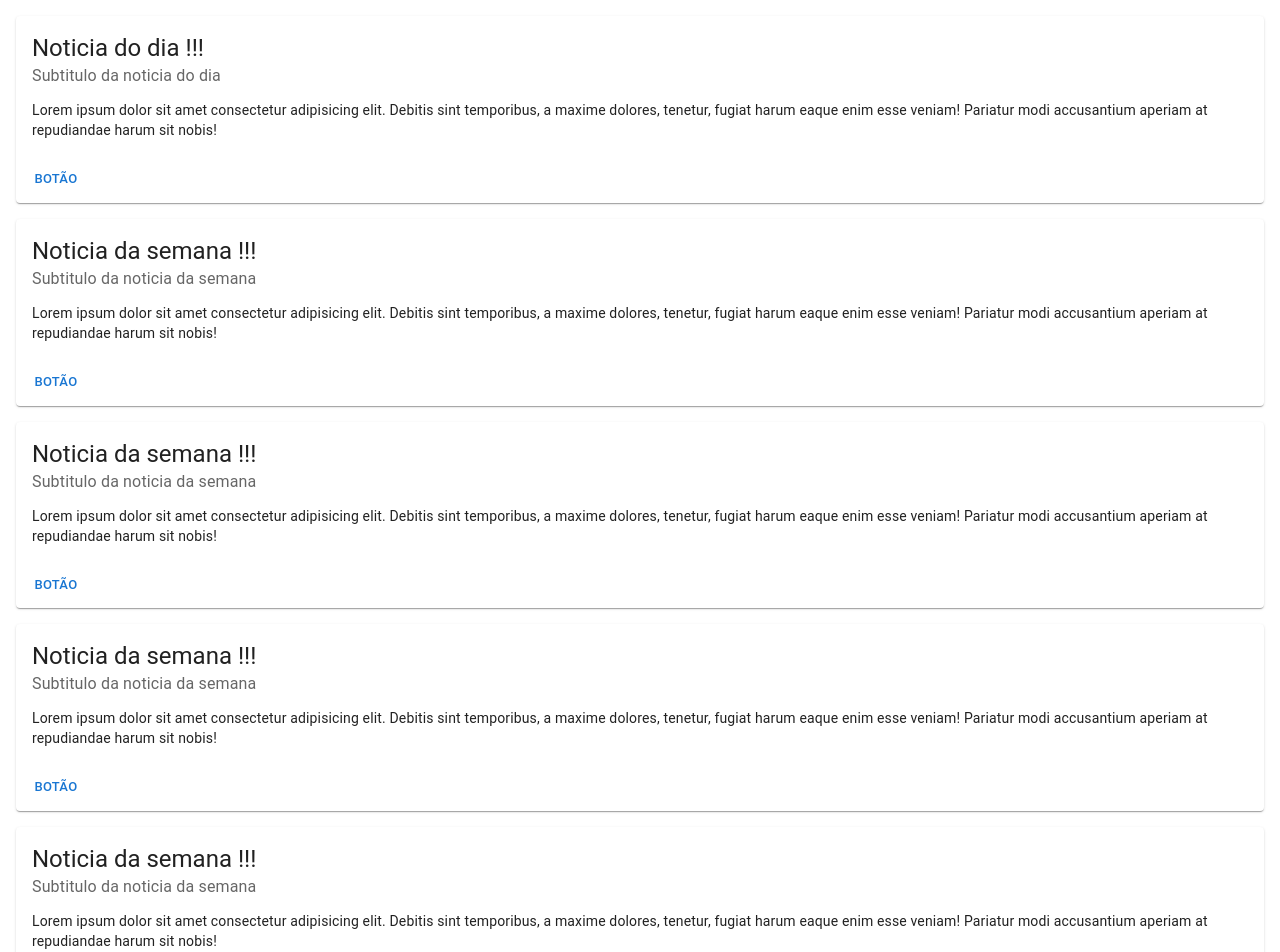
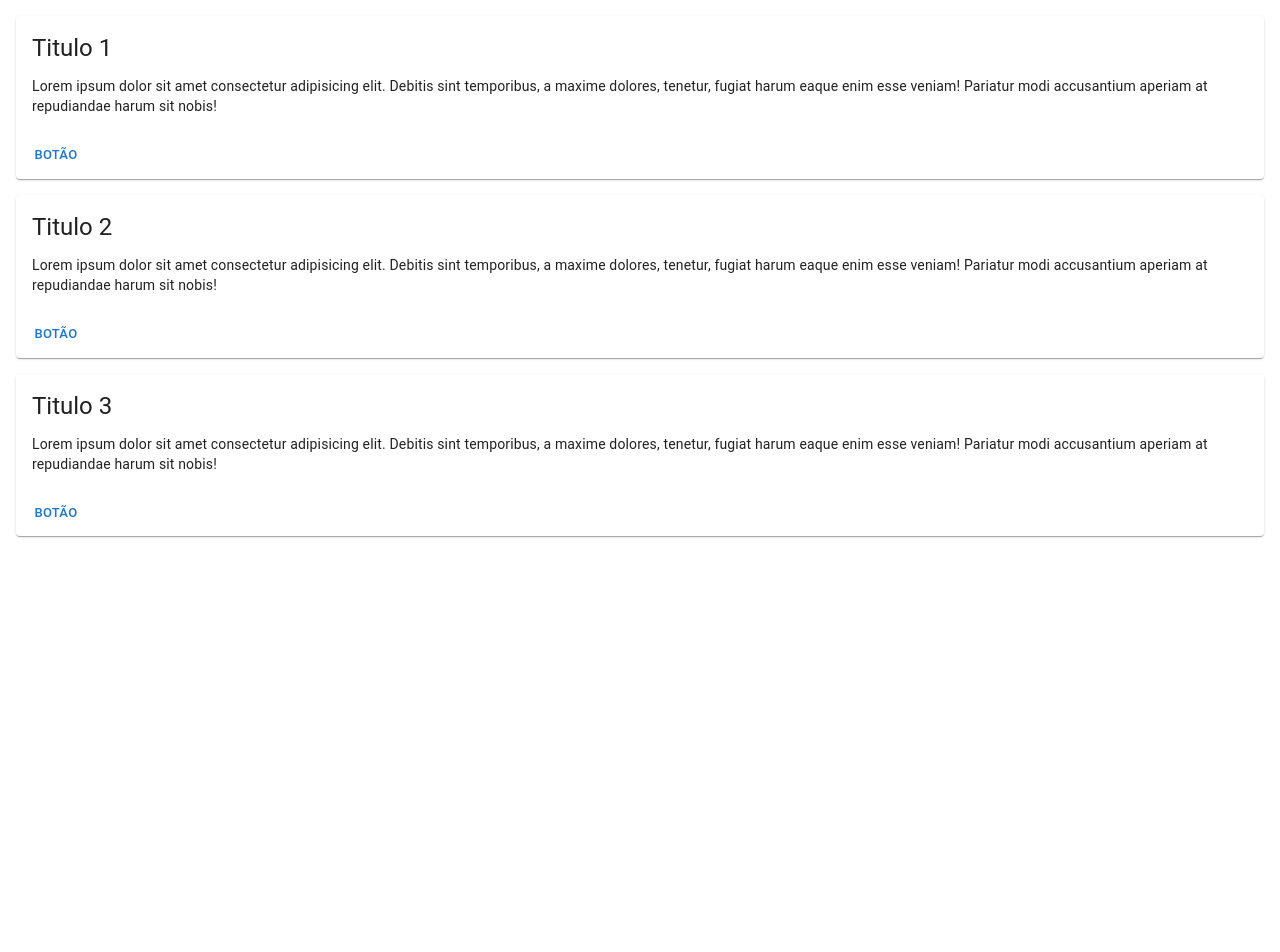
Before and after one commit to ravifel/curso-react-js, a React (Create React App) app: page / in a window 1280 px wide. Shown: the top 952 px of the page. After the commit the page ends 800 px from the top, so only its background shows below. Built offline with nearby package versions, Linux system fonts and the light colour scheme.

Commit message:
usando Array para exibição de cards

```diff
--- a/src/App.js
+++ b/src/App.js
@@ -3,19 +3,13 @@
 import Item from "./Item";
 
 function App() {
-
-  function consoleTeste() {
-    console.log("foi !!!")
-  }
+  var news = ["Titulo 1", "Titulo 2", "Titulo 3", "Titulo 4"];
 
   return (
     <div>
-      <Item titulo="Noticia do dia !!!" subTitulo="Subtitulo da noticia do dia" funcaoBotao={consoleTeste}/>
-      <Item titulo="Noticia da semana !!!" subTitulo="Subtitulo da noticia da semana"/>
-      <Item titulo="Noticia da semana !!!" subTitulo="Subtitulo da noticia da semana"/>
-      <Item titulo="Noticia da semana !!!" subTitulo="Subtitulo da noticia da semana"/>
-      <Item titulo="Noticia da semana !!!" subTitulo="Subtitulo da noticia da semana"/>
-      <button onClick={consoleTeste}>Testando metodo no botão</button>
+      <Item titulo={news[0]}/>
+      <Item titulo={news[1]}/>
+      <Item titulo={news[2]}/>
     </div>
   );
 }
```
